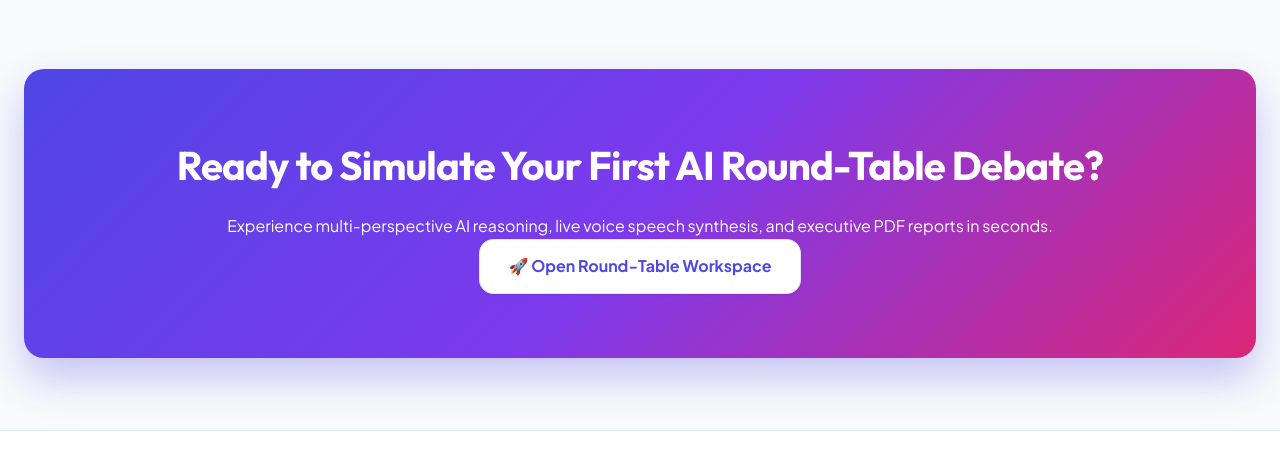
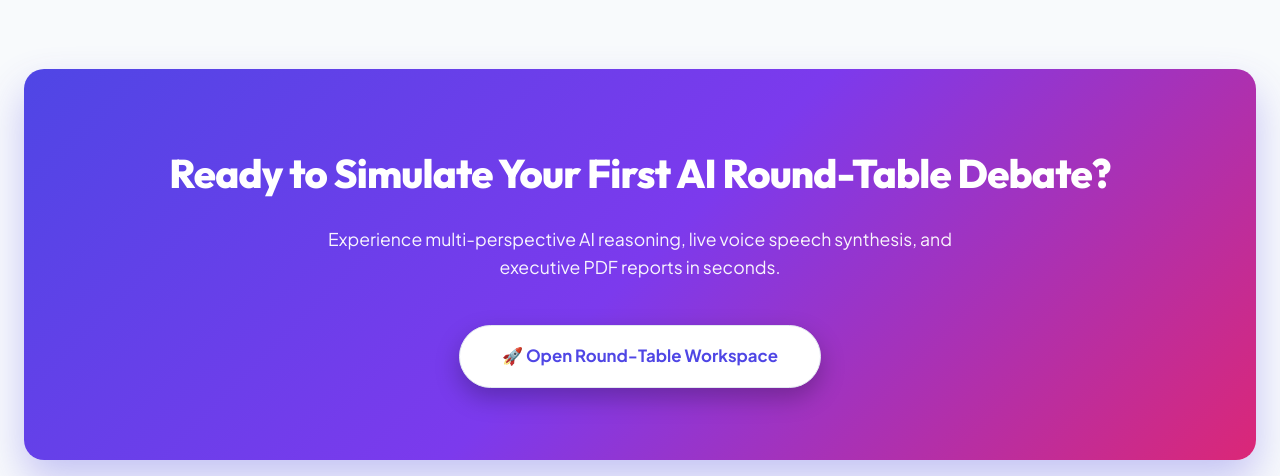
Before and after one commit to Dominus005era/LogicLens, a website: page public/index.html in a window 1280 px wide. Shown: the part 4571-5047 px from the top of the page. Drawn offline with Linux system fonts and the light colour scheme; no server answers.

Commit message:
Add generous vertical spacing and padding to CTA banner button on landing page

```diff
--- a/public/styles.css
+++ b/public/styles.css
@@ -331,8 +331,11 @@ h1, h2, h3, h4 { font-family: var(--font-heading); letter-spacing: -0.02em; }
 .faq-item.active .faq-icon { transform: rotate(45deg); }
 .faq-answer { padding: 0 1.5rem 1.25rem; color: var(--text-muted); font-size: 0.95rem; line-height: 1.6; }
 
-.cta-banner-card { background: var(--gradient-primary); color: #FFF; border-radius: var(--radius-lg); padding: 4rem 2rem; text-align: center; box-shadow: 0 20px 40px rgba(79, 70, 229, 0.3); }
-.cta-banner-card h2 { font-size: 2.5rem; margin-bottom: 1rem; }
+.cta-banner-card { background: var(--gradient-primary); color: #FFF; border-radius: var(--radius-lg); padding: 4.5rem 2rem; text-align: center; box-shadow: 0 20px 40px rgba(79, 70, 229, 0.3); }
+.cta-banner-card h2 { font-size: 2.5rem; margin-bottom: 1.25rem; font-weight: 800; }
+.cta-banner-card p { font-size: 1.1rem; opacity: 0.95; margin-bottom: 2.25rem; max-width: 680px; margin-left: auto; margin-right: auto; line-height: 1.6; }
+.cta-banner-card .btn { margin-top: 0.5rem; padding: 1.05rem 2.6rem; font-size: 1.05rem; font-weight: 700; display: inline-flex; align-items: center; justify-content: center; border-radius: 50px; box-shadow: 0 10px 25px rgba(0, 0, 0, 0.25); transition: transform var(--transition-fast), box-shadow var(--transition-fast); }
+.cta-banner-card .btn:hover { transform: translateY(-3px); box-shadow: 0 15px 32px rgba(0, 0, 0, 0.35); }
 
 /* ==========================================================================
    DASHBOARD & ROUND-TABLE VIRTUAL CONFERENCE STAGE STYLES
```
